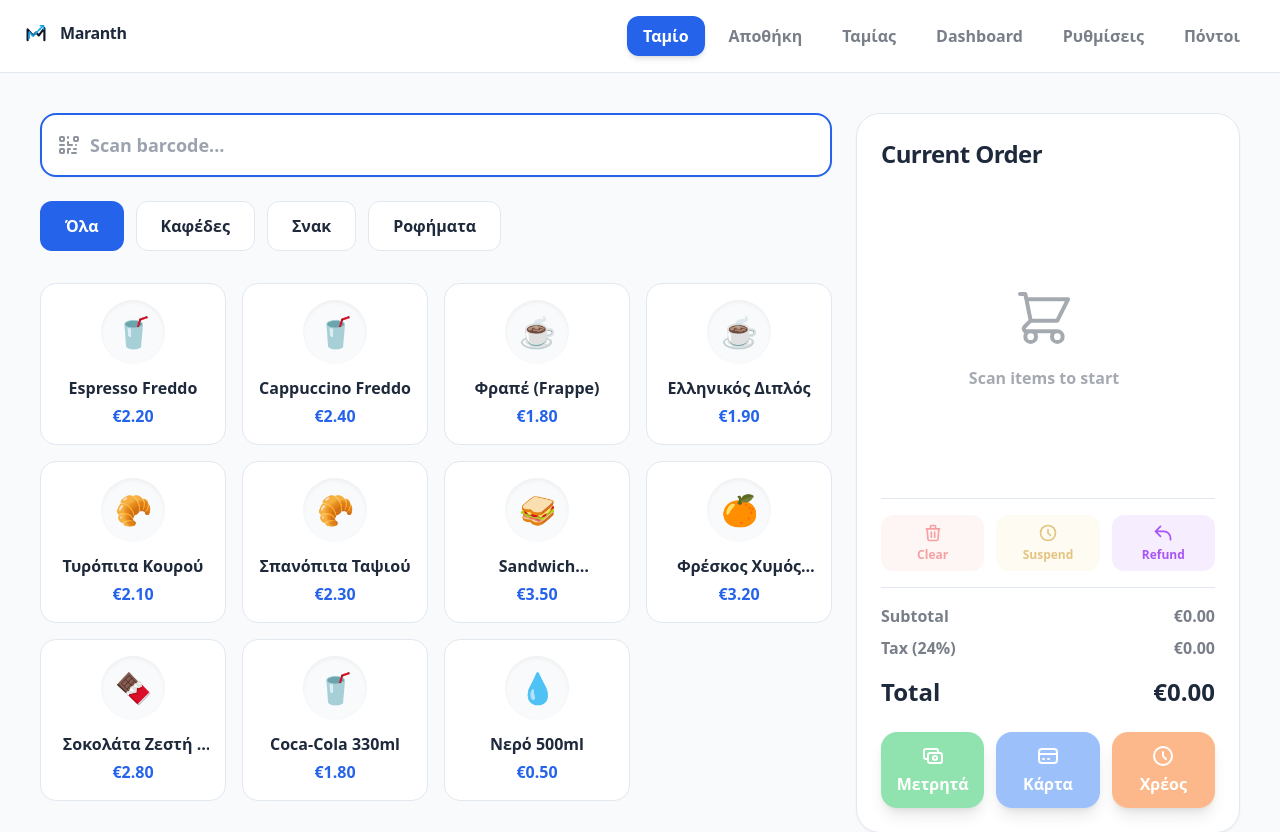
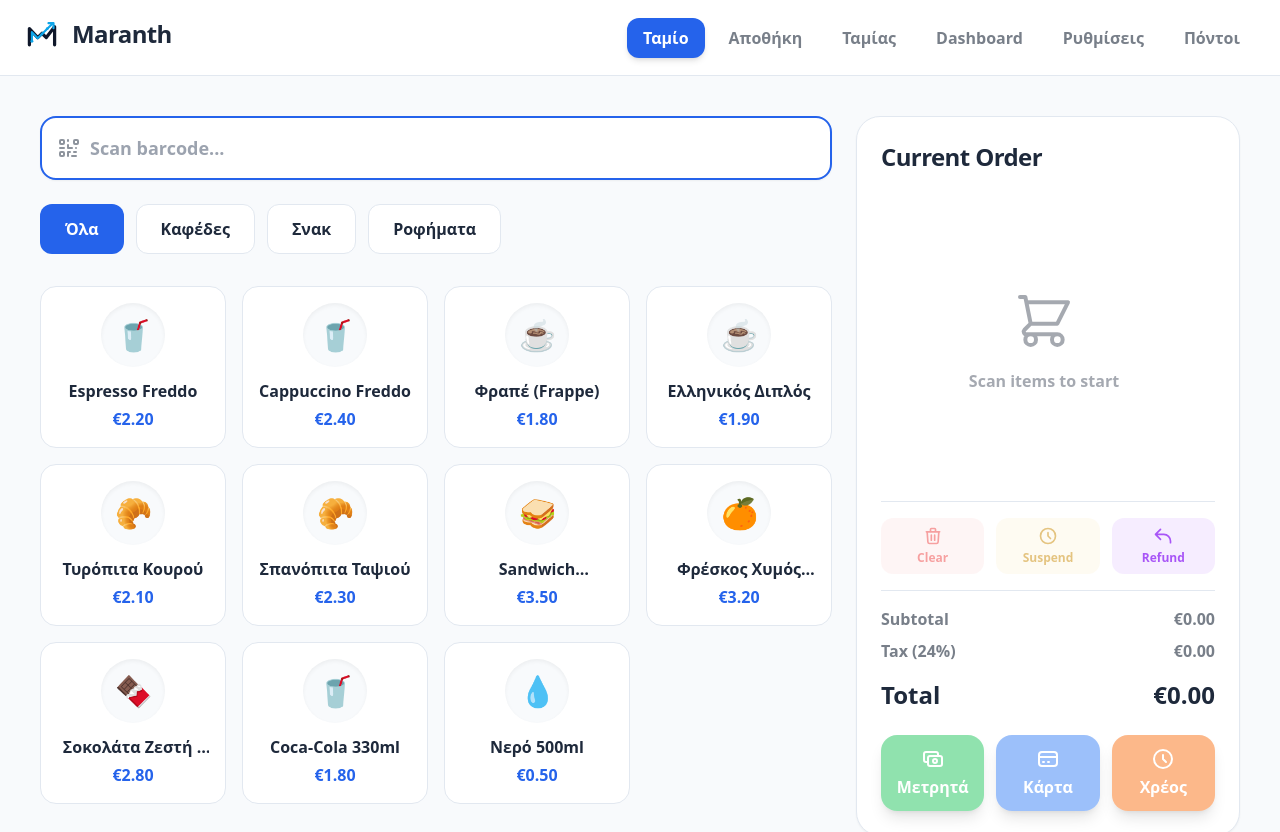
Before and after one commit to bbmseries-max/demo-maranth, an Angular app: page /pos in a window 1280 px wide. Shown: the top 832 px of the page. Built offline with nearby package versions, Linux system fonts and the light colour scheme.

Commit message:
landing page setup

```diff
--- a/src/app/app.component.html
+++ b/src/app/app.component.html
@@ -3,7 +3,7 @@
 
   <!-- Brand / Logo -->
   <div class="text-brand font-black text-2xl tracking-tight">
-   <app-logo size="sm" variant="compact"></app-logo>
+   <app-logo size="md" variant="compact"></app-logo>
   </div>
 
   <!-- DESKTOP MENU (Hidden on mobile, visible on tablet/PC) -->
--- a/src/app/app.component.ts
+++ b/src/app/app.component.ts
@@ -1,7 +1,7 @@
 import { Component, signal } from '@angular/core';
 import { CommonModule } from '@angular/common';
 import { RouterModule } from '@angular/router';
-import { LogoComponent } from './shared/logo/logo.component'
+import { LogoComponent } from './shared/logo/logo.component';
 
 @Component({
   selector: 'app-root',
@@ -10,14 +10,14 @@ import { LogoComponent } from './shared/logo/logo.component'
   templateUrl: './app.component.html'
 })
 export class AppComponent {
-  // Tracks the state of the mobile hamburger menu
+  /** Tracks the state of the mobile hamburger menu */
   public isMobileMenuOpen = signal(false);
 
-  public toggleMenu() {
+  public toggleMenu(): void {
     this.isMobileMenuOpen.update(val => !val);
   }
 
-  public closeMenu() {
+  public closeMenu(): void {
     this.isMobileMenuOpen.set(false);
   }
 }
```
